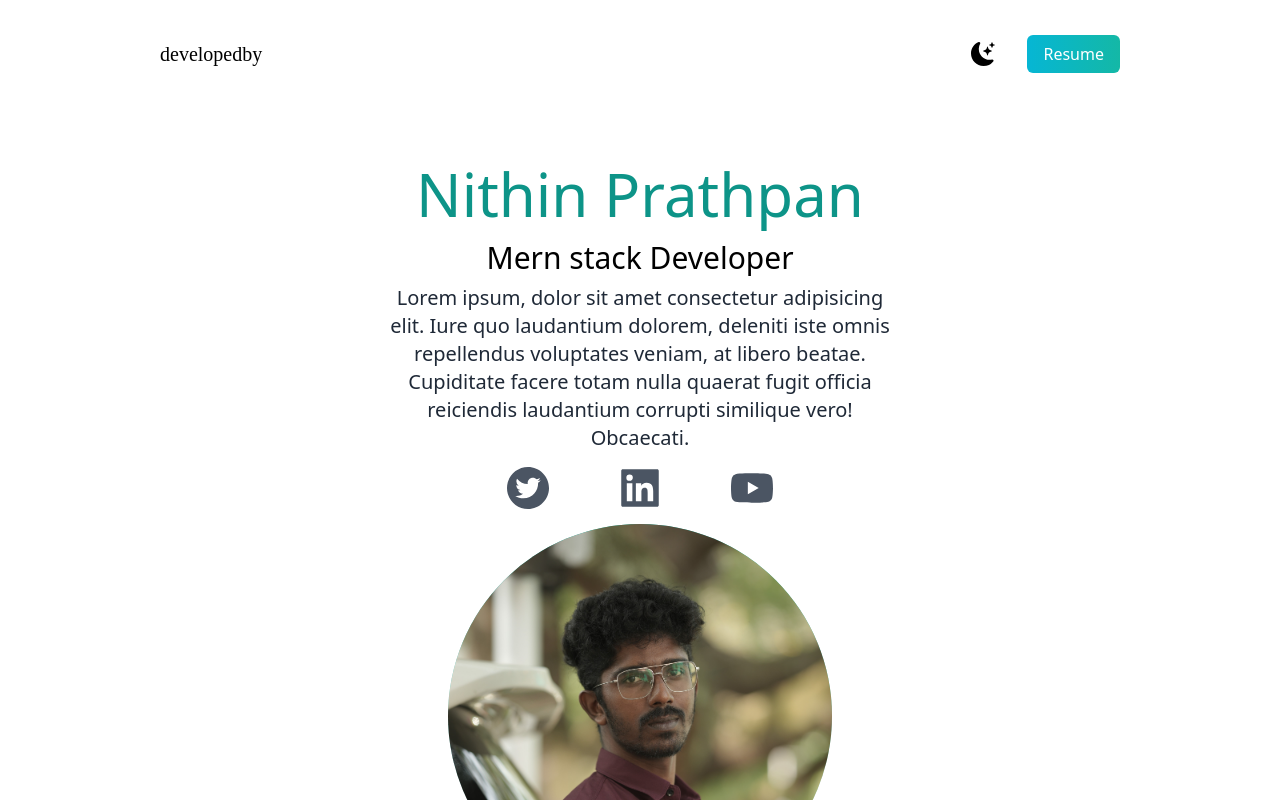
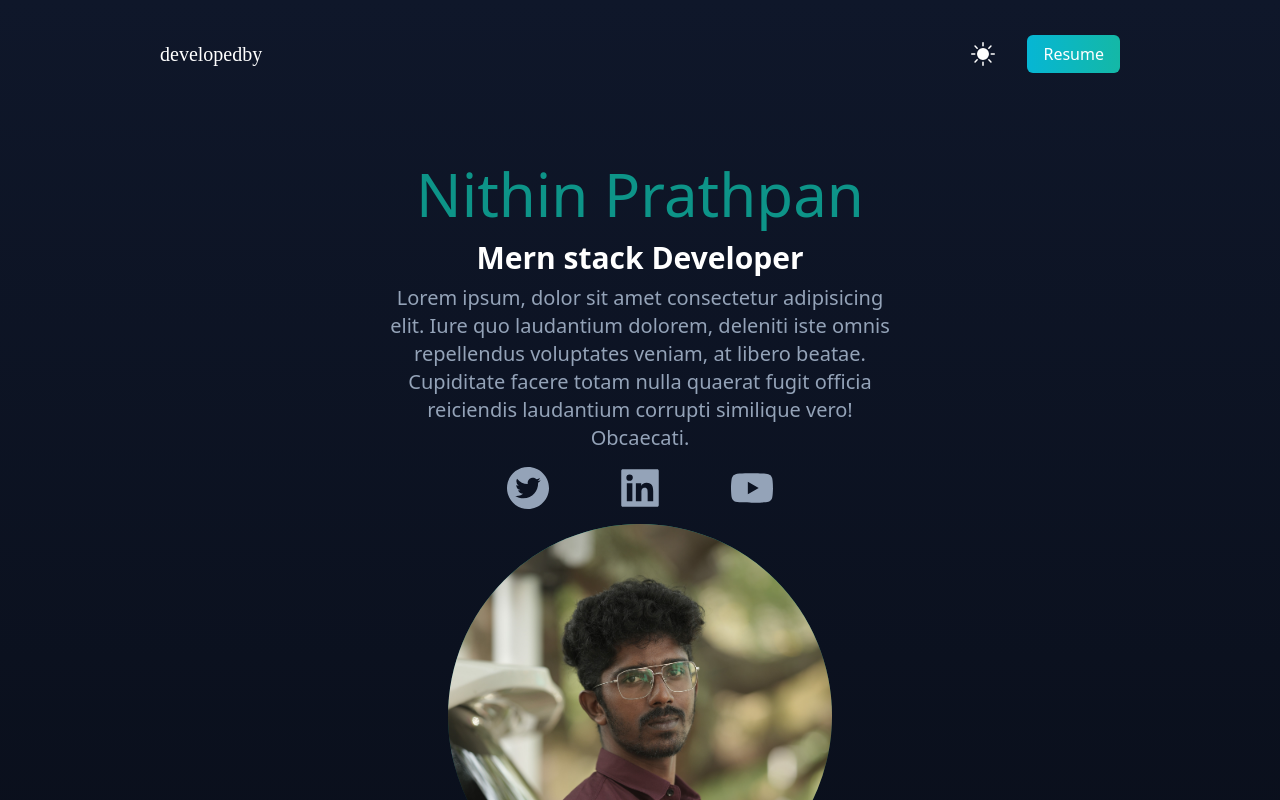
Before and after one commit to NithinPrathapan/My-portfolio, a React (Vite) app in the folder portfolio/: page / in a window 1280 px wide. Both pictures are taken after a click on the icon 983 px from the left and 54 px from the top of the page. Shown: the top 800 px of the page. Built offline with nearby package versions, Linux system fonts and the light colour scheme.

Commit message:
darkmode and light mode added

```diff
--- a/portfolio/src/App.jsx
+++ b/portfolio/src/App.jsx
@@ -1,25 +1,43 @@
 import React from "react";
 import "./App.css";
-import { BsFillMoonStarsFill } from "react-icons/bs";
+import { BsFillMoonStarsFill, BsSunFill } from "react-icons/bs";
 import profile from "./assets/myimg.jpeg";
 import frontend from "./assets/frontend.png";
 import backend from "./assets/backend.png";
 import project from "./assets/project.webp";
+import { useState } from "react";
 import {
   AiFillTwitterCircle,
   AiFillLinkedin,
   AiFillYoutube,
 } from "react-icons/ai";
 const App = () => {
+  const [darkMode, setDarkMode] = useState(false);
   return (
-    <main className="bg-white px-5  md:px-20 lg:px-40 ">
+    <div className={darkMode ? "dark" : ""}>
+      <main className="bg-[#fff] px-5  md:px-20 lg:px-40 dark:bg-gradient-to-t from-[#000] to-slate-900 ">
         <section className="min-h-screen">
           <nav className="py-10 mb-12 flex justify-between">
-          <h1 className="text-xl font-burtons">developedby</h1>
+            <h1 className="text-xl font-burtons dark:text-white">
+              developedby
+            </h1>
             <ul className="flex items-center">
+              {darkMode ? (
                 <li>
-              <BsFillMoonStarsFill className="cursor-pointer text-2xl" />
+                  <BsSunFill
+                    onClick={() => setDarkMode(!darkMode)}
+                    className="cursor-pointer text-white text-2xl"
+                  />
                 </li>
+              ) : (
+                <li>
+                  <BsFillMoonStarsFill
+                    onClick={() => setDarkMode(!darkMode)}
+                    className="cursor-pointer text-2xl"
+                  />
+                </li>
+              )}
+
               <li>
                 <a
                   className="bg-gradient-to-r from-cyan-500 to-teal-500 text-white px-4 py-2 border-none rounded-md ml-8"
@@ -34,8 +52,10 @@ const App = () => {
             <h2 className="text-4xl  min-w-full py-2 md:text-6xl  text-center text-teal-600 font-medium">
               Nithin Prathpan
             </h2>
-          <h3 className="text-2xl py-2 md:text-3xl ">Mern stack Developer</h3>
-          <p className="text-1 md:text-xl leading-8 text-gray-800  max-w-lg mx-auto">
+            <h3 className="text-2xl py-2 md:text-3xl font-semibold text-gray-800 dark:text-white">
+              Mern stack Developer
+            </h3>
+            <p className="text-1 md:text-xl leading-8 text-gray-800  max-w-lg mx-auto dark:text-slate-400 ">
               Lorem ipsum, dolor sit amet consectetur adipisicing elit. Iure quo
               laudantium dolorem, deleniti iste omnis repellendus voluptates
               veniam, at libero beatae. Cupiditate facere totam nulla quaerat
@@ -43,12 +63,12 @@ const App = () => {
               Obcaecati.
             </p>
           </div>
-        <div className="text-5xl flex justify-center gap-16 py-3 text-gray-600">
+          <div className="text-5xl flex justify-center gap-16 py-3 text-gray-600 dark:text-slate-400">
             <AiFillTwitterCircle />
             <AiFillLinkedin />
             <AiFillYoutube />
           </div>
-        <div className="relative mx-auto bg-gradient-to-b from-teal-500 rounded-full md:w-96 md:h-96   w-80 h-80 ">
+          <div className="relative mx-auto bg-gradient-to-b from-teal-600 rounded-full md:w-96 md:h-96   w-80 h-80 ">
             <img
               src={profile}
               alt="profile-image"
@@ -58,24 +78,26 @@ const App = () => {
         </section>
         <section>
           <div className="">
-          <h3 className="text-3xl">Services I offer</h3>
-          <p className="text-lg leading-8 text-gray-800">
+            <h3 className="text-3xl dark:text-white font-semibold py-1">
+              Services I offer
+            </h3>
+            <p className="text-lg leading-8 text-gray-800 dark:text-slate-400">
               Lorem ipsum dolor sit amet consectetur, adipisicing elit. Error
               harum consequatur distinctio molestias praesentium! Id culpa
             </p>
-          <p className="text-lg leading-8 text-gray-800">
+            <p className="text-lg leading-8 text-gray-800 dark:text-slate-400">
               Lorem ipsum dolor sit amet consectetur, adipisicing elit. Error
               harum consequatur distinctio molestias praesentium! Id culpa
             </p>
           </div>
           <div className="lg:flex gap-10">
-          <div className="text-center shadow-lg p-10 rounded-xl my-10">
+            <div className="text-center shadow-lg p-10 max-w-lg mx-auto rounded-xl my-10 dark:text-slate-400 dark:bg-slate-900">
               <img
                 src={frontend}
                 className="w-[100px] h-[100px] mx-auto"
                 alt="no-image"
               />
-            <h3 className="text-xl font-medium pt-8 pb-2">
+              <h3 className="text-xl font-medium pt-8 pb-2 dark:text-slate-200">
                 Frontend Development
               </h3>
               <p className="py-2">
@@ -85,45 +107,55 @@ const App = () => {
               <h4 className="py-4 text-teal-600 font-semibold">
                 Designing tools I use
               </h4>
-            <p className="text-gray-800 py-1">Reactjs</p>
-            <p className="text-gray-800 py-1">Tailwind CSS</p>
-            <p className="text-gray-800 py-1">Canva</p>
-            <p className="text-gray-800 py-1">React-Bootstrap</p>
+              <p className="text-gray-800 dark:text-slate-400 py-1">Reactjs</p>
+              <p className="text-gray-800 dark:text-slate-400 py-1">
+                Tailwind CSS
+              </p>
+              <p className="text-gray-800 dark:text-slate-400 py-1">Canva</p>
+              <p className="text-gray-800 dark:text-slate-400 py-1">
+                React-Bootstrap
+              </p>
             </div>
 
-          <div className="text-center shadow-lg p-10 rounded-xl my-10">
+            <div className="text-center max-w-lg mx-auto dark:bg-slate-900 shadow-lg p-10 rounded-xl my-10">
               <img
                 src={backend}
                 className="w-[100px] h-[100px] mx-auto"
                 alt="no-image"
               />
-            <h3 className="text-xl font-medium pt-8 pb-2">
+              <h3 className="text-xl font-medium pt-8 pb-2 dark:text-slate-200">
                 Backend Development
               </h3>
-            <p className="py-2">
+              <p className="py-2 dark:text-slate-400">
                 Lorem ipsum dolor sit amet consectetur, adipisicing elit.
                 Veritatis voluptatibus doloremque ea!
               </p>
               <h4 className="py-4 text-teal-600 font-semibold">
                 Backend tools I use
               </h4>
-            <p className="text-gray-800 py-1">Reactjs</p>
-            <p className="text-gray-800 py-1">Tailwind CSS</p>
-            <p className="text-gray-800 py-1">Canva</p>
-            <p className="text-gray-800 py-1">React-Bootstrap</p>
+              <p className="text-gray-800 py-1 dark:text-slate-400">Reactjs</p>
+              <p className="text-gray-800 py-1 dark:text-slate-400">
+                Tailwind CSS
+              </p>
+              <p className="text-gray-800 py-1 dark:text-slate-400">Canva</p>
+              <p className="text-gray-800 py-1 dark:text-slate-400">
+                React-Bootstrap
+              </p>
             </div>
           </div>
         </section>
         <section>
           <div>
-          <h3 className="text-3xl py-1">Portfolio</h3>
-          <p className="text-lg leading-8 text-gray-800">
+            <h3 className="text-3xl py-1 dark:text-white font-semibold">
+              Portfolio
+            </h3>
+            <p className="text-lg leading-8 text-gray-800 dark:text-slate-400">
               Lorem ipsum dolor sit amet consectetur, adipisicing elit. Error
               harum consequatur distinctio molestias praesentium! Id culpa Lorem
               ipsum dolor sit amet consectetur, adipisicing elit. Commodi ipsum,
               totam labore ullam eius quas!
             </p>
-          <p className="text-lg leading-8 text-gray-800">
+            <p className="text-lg leading-8 text-gray-800 dark:text-slate-400">
               Lorem ipsum dolor sit amet consectetur, adipisicing elit. Error
               harum consequatur distinctio molestias praesentium! Id culpa
             </p>
@@ -160,6 +192,7 @@ const App = () => {
           </div>
         </section>
       </main>
+    </div>
   );
 };
 
--- a/portfolio/tailwind.config.js
+++ b/portfolio/tailwind.config.js
@@ -1,5 +1,6 @@
 /** @type {import('tailwindcss').Config} */
 export default {
+  darkMode: "class",
   content: ["./index.html", "./src/**/*.{js,ts,jsx,tsx}"],
   theme: {
     extend: {
```
Lines whose indentation alone changed are shown as unchanged.
